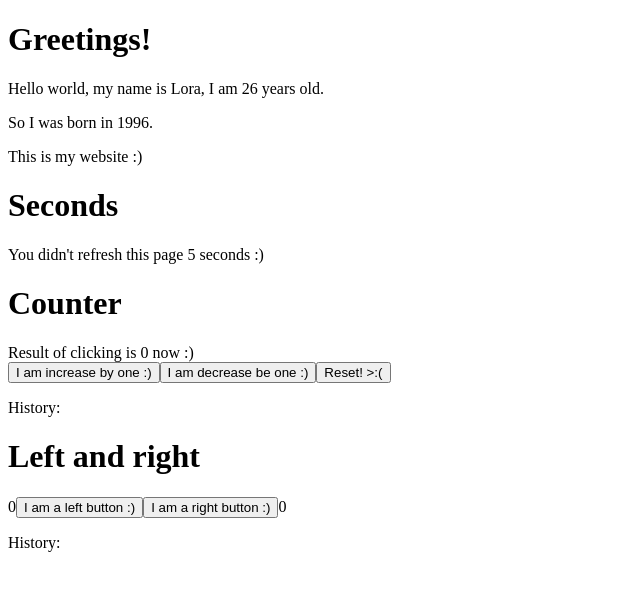
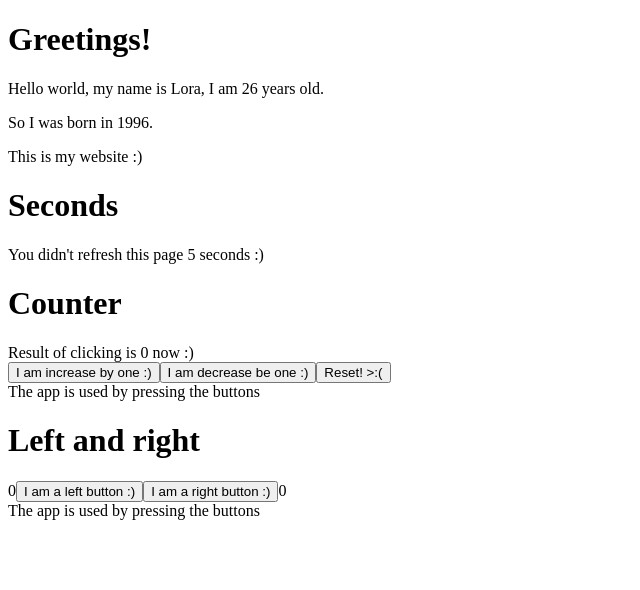
Before and after one commit to loreliawand/ncitylab, a React (Create React App) app: page / in a window 1280 px wide. Shown: the top 590 px of the page, without its empty margins (0-640 px from the left). Built offline with nearby package versions, Linux system fonts and the light colour scheme.

Commit message:
Created new component for clicking history

```diff
--- a/src/App.js
+++ b/src/App.js
@@ -24,7 +24,16 @@ const Counter = ({ counter }) => (
   <div>Result of clicking is {counter} now :)</div>
 );
 
-const Button = ({ onClick, text }) => <button onClick={onClick}>{text}</button>;
+const Button = ({ handleClick, text }) => (
+  <button onClick={handleClick}>{text}</button>
+);
+
+const History = (props) => {
+  if (props.allClicks.length === 0) {
+    return <div>The app is used by pressing the buttons</div>;
+  }
+  return <div>Button press history: {props.allClicks.join(' ')}</div>;
+};
 
 const App = () => {
   const [seconds, countSeconds] = useState(0);
@@ -71,19 +80,19 @@ const App = () => {
       <div>
         <h1>Counter</h1>
         <Counter counter={counter} />
-        <Button onClick={increaseByOne} text="I am increase by one :)" />
-        <Button onClick={decreaseByOne} text="I am decrease be one :)" />
-        <Button onClick={setToZero} text="Reset! &gt;:(" />
-        <p>History: {counterHistory.join(' ')}</p>
+        <Button handleClick={increaseByOne} text="I am increase by one :)" />
+        <Button handleClick={decreaseByOne} text="I am decrease be one :)" />
+        <Button handleClick={setToZero} text="Reset! &gt;:(" />
+        <History allClicks={counterHistory} />
       </div>
 
       <div>
         <h1>Left and right</h1>
         {left}
-        <Button onClick={handleLeftClick} text="I am a left button :)" />
-        <Button onClick={handleRightClick} text="I am a right button :)" />
+        <Button handleClick={handleLeftClick} text="I am a left button :)" />
+        <Button handleClick={handleRightClick} text="I am a right button :)" />
         {right}
-        <p>History: {allClicks.join(' ')}</p>
+        <History allClicks={allClicks} />
       </div>
     </div>
   );
```
